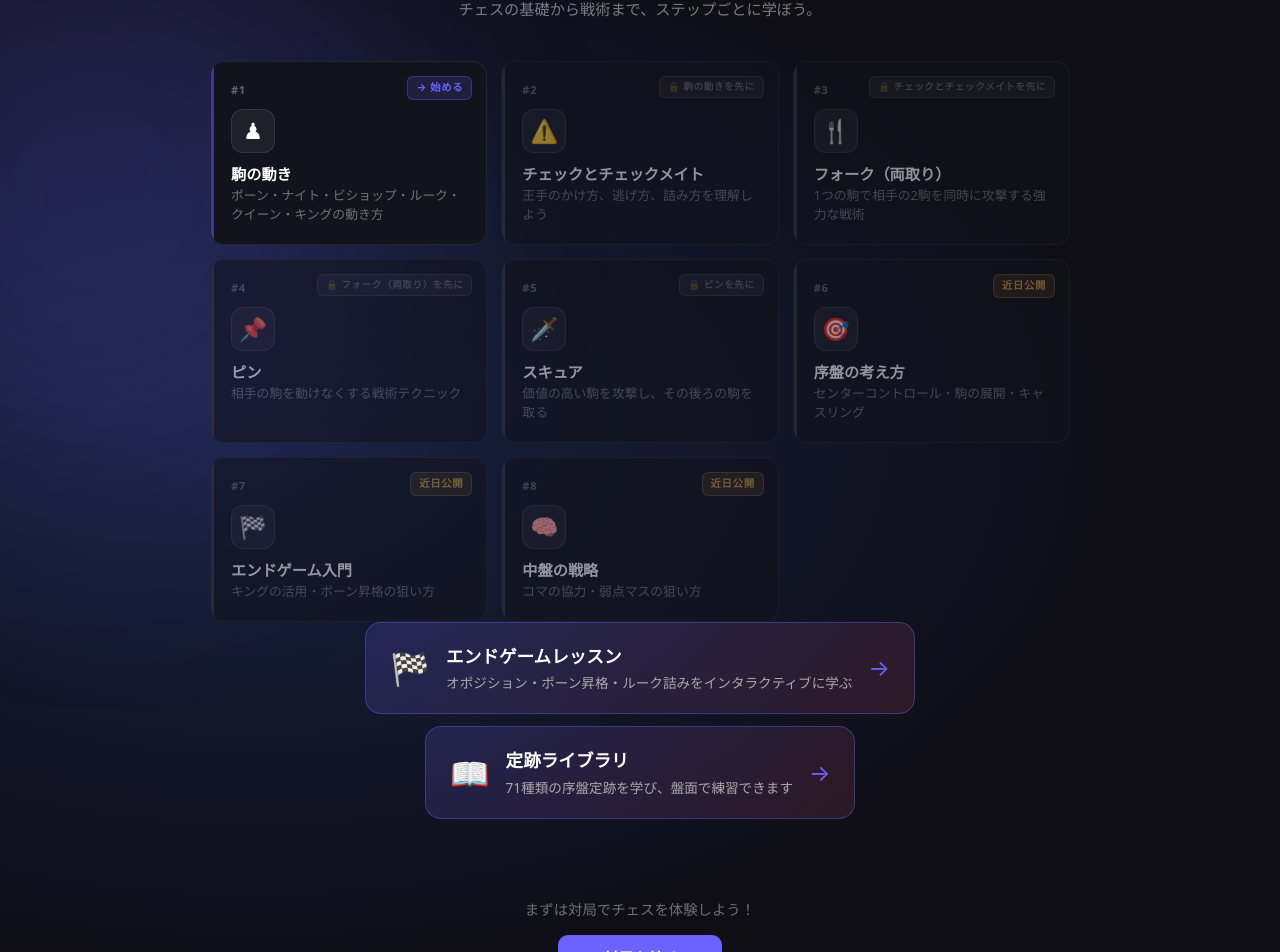
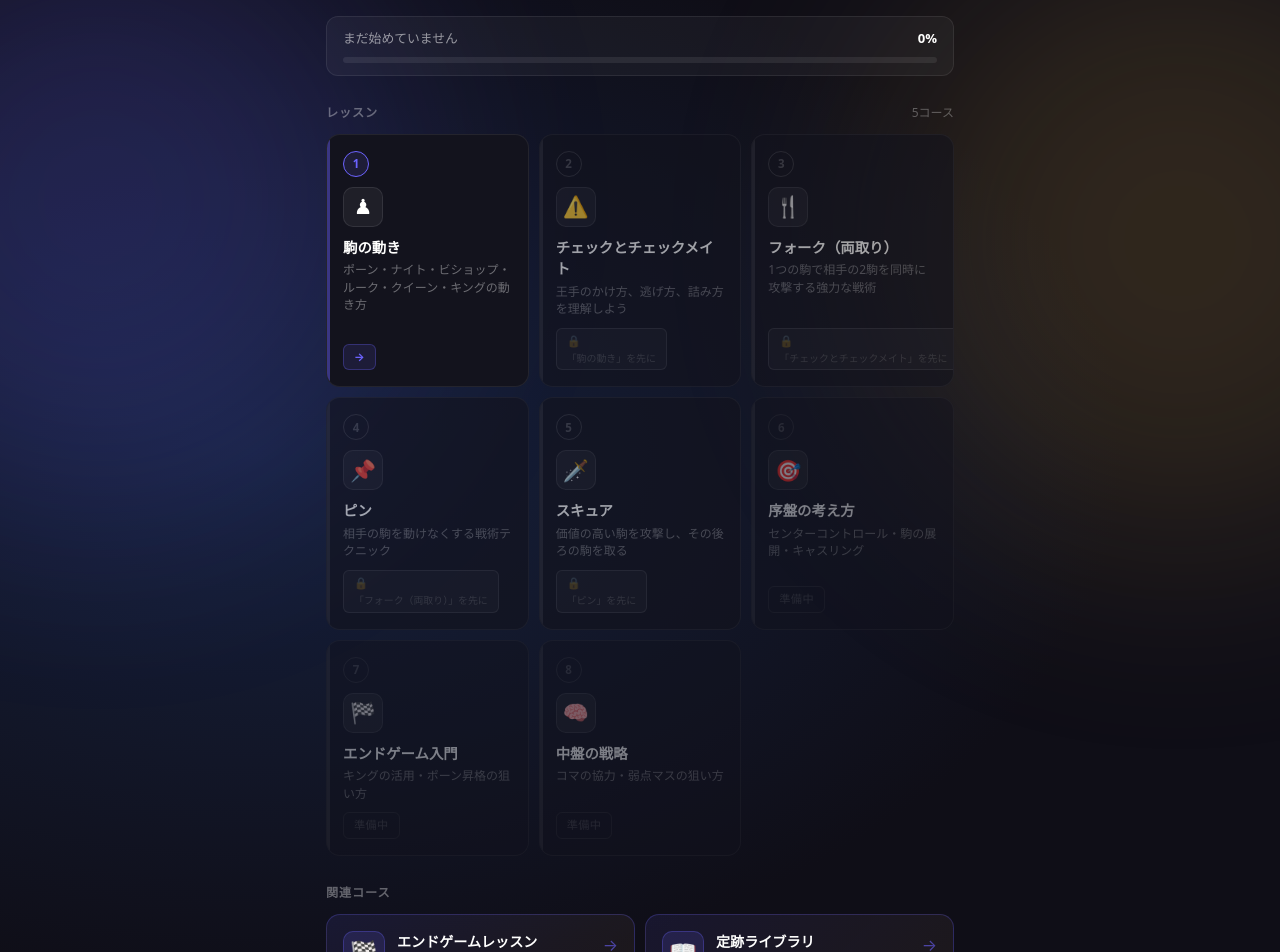
Before and after one commit to Mimi-Rabbit-usagi/EIDRITH, a React (Vite) app: page /learn in a window 1280 px wide. Shown: the part 179-1131 px from the top of the page. Built offline with nearby package versions, Linux system fonts and the light colour scheme; no server answers.

Commit message:
style: Learnページのレイアウトを見直し、進捗バーとレッスンステータス表示を追加

```diff
--- a/src/pages/Learn.jsx
+++ b/src/pages/Learn.jsx
@@ -16,128 +16,136 @@ const LESSON_DEFS = [
   { id: 'strategy', icon: '🧠', title: '中盤の戦略',             desc: 'コマの協力・弱点マスの狙い方',                          hasContent: false },
 ];
 
+const CONTENT_LESSONS = LESSON_DEFS.filter(l => l.hasContent);
+
 export default function Learn() {
   const navigate = useNavigate();
+  const progress = safeLoad('chess-lesson-progress', []);
 
-  // progressは1回だけ読み込む
-  const progress = (() => {
-    return safeLoad('chess-lesson-progress', []);
-  })();
+  const completedCount = progress.filter(id => LESSON_DEFS.find(l => l.id === id)).length;
+  const totalContent   = CONTENT_LESSONS.length;
+  const progressPct    = totalContent > 0 ? Math.round((completedCount / totalContent) * 100) : 0;
 
   return (
     <div className="learn-container">
-      {/* 背景装飾 */}
       <div className="home-bg-glow home-bg-glow--left" />
+      <div className="home-bg-glow home-bg-glow--right" />
 
       <NavBar />
 
-      {/* タイトル */}
+      {/* ヒーロー */}
       <section className="learn-hero">
-        <h1 className="learn-title">学習モード</h1>
-        <p className="learn-subtitle">
-          チェスの基礎から戦術まで、ステップごとに学ぼう。
-        </p>
+        <h1 className="learn-title">📖 学習モード</h1>
+        <p className="learn-subtitle">基礎から戦術まで、ステップごとに学ぼう。</p>
+
+        <div className="learn-hero-progress">
+          <div className="learn-hero-prog-meta">
+            <span className="learn-hero-prog-label">
+              {completedCount > 0 ? `${completedCount} / ${totalContent} レッスン完了` : 'まだ始めていません'}
+            </span>
+            <span className="learn-hero-prog-pct">{progressPct}%</span>
+          </div>
+          <div className="learn-hero-prog-bar-wrap">
+            <div className="learn-hero-prog-bar" style={{ width: `${progressPct}%` }} />
+          </div>
+        </div>
       </section>
 
       {/* レッスン一覧 */}
-      <section className="learn-grid">
+      <section className="learn-section">
+        <div className="learn-section-head">
+          <span className="learn-section-label">レッスン</span>
+          <span className="learn-section-count">{totalContent}コース</span>
+        </div>
+
+        <div className="learn-grid">
           {LESSON_DEFS.map((lesson, index) => {
-          const done = progress.includes(lesson.id);
-          // 最初のレッスンは常にアンロック。それ以降は前のレッスンが完了済みでアンロック
-          const unlocked = lesson.hasContent && (index === 0 || progress.includes(LESSON_DEFS[index - 1].id));
+            const done      = progress.includes(lesson.id);
+            const unlocked  = lesson.hasContent && (index === 0 || progress.includes(LESSON_DEFS[index - 1].id));
+            const isContent = lesson.hasContent;
 
-          // ── アンロック済み ──────────────────────────────────────────────
+            // ── 完了済み / アンロック済み ──
             if (unlocked) {
               return (
-              <div
+                <button
                   key={lesson.id}
                   className={`learn-card learn-card--available${done ? ' learn-card--done' : ''}`}
                   onClick={() => navigate(`/learn/${lesson.id}`)}
                 >
-                <div className="learn-card-number">#{index + 1}</div>
+                  <div className={`learn-step-num ${done ? 'learn-step-num--done' : 'learn-step-num--active'}`}>
+                    {done ? '✓' : index + 1}
+                  </div>
                   <div className="learn-card-icon">{lesson.icon}</div>
                   <div className="learn-card-body">
                     <div className="learn-card-title">{lesson.title}</div>
                     <p className="learn-card-desc">{lesson.desc}</p>
                   </div>
-                {done
-                  ? <div className="learn-card-badge learn-card-badge--done">✅ 完了</div>
-                  : <div className="learn-card-badge learn-card-badge--go">→ 始める</div>
-                }
+                  <div className={`learn-card-status ${done ? 'learn-card-status--done' : 'learn-card-status--go'}`}>
+                    {done ? '完了' : '→'}
                   </div>
+                </button>
               );
             }
 
-          // ── コンテンツあり・ロック中（前のレッスン未完了）─────────────────
-          if (lesson.hasContent) {
+            // ── コンテンツあり・ロック中 ──
+            if (isContent) {
               const prevLesson = LESSON_DEFS[index - 1];
               return (
                 <div key={lesson.id} className="learn-card learn-card--locked">
-                <div className="learn-card-number">#{index + 1}</div>
+                  <div className="learn-step-num learn-step-num--locked">{index + 1}</div>
                   <div className="learn-card-icon">{lesson.icon}</div>
                   <div className="learn-card-body">
                     <div className="learn-card-title">{lesson.title}</div>
                     <p className="learn-card-desc">{lesson.desc}</p>
                   </div>
-                <div className="learn-card-badge learn-card-badge--locked">
-                  🔒 {prevLesson.title}を先に
+                  <div className="learn-card-status learn-card-status--locked">
+                    🔒
+                    <span className="learn-card-lock-hint">「{prevLesson.title}」を先に</span>
                   </div>
                 </div>
               );
             }
 
-          // ── 近日公開 ───────────────────────────────────────────────────
+            // ── 近日公開 ──
             return (
-            <div key={lesson.id} className="learn-card learn-card--locked">
-              <div className="learn-card-number">#{index + 1}</div>
+              <div key={lesson.id} className="learn-card learn-card--soon">
+                <div className="learn-step-num learn-step-num--soon">{index + 1}</div>
                 <div className="learn-card-icon">{lesson.icon}</div>
                 <div className="learn-card-body">
                   <div className="learn-card-title">{lesson.title}</div>
                   <p className="learn-card-desc">{lesson.desc}</p>
                 </div>
-              <div className="learn-card-badge">近日公開</div>
+                <div className="learn-card-status learn-card-status--soon">準備中</div>
               </div>
             );
           })}
-      </section>
-
-      {/* エンドゲームレッスンへのリンク */}
-      <section className="learn-opening-banner" onClick={() => navigate('/endgame')}
-        style={{ marginBottom: '12px' }}>
-        <div className="learn-opening-banner-inner">
-          <span className="learn-opening-banner-icon">🏁</span>
-          <div>
-            <p className="learn-opening-banner-title">エンドゲームレッスン</p>
-            <p className="learn-opening-banner-desc">
-              オポジション・ポーン昇格・ルーク詰みをインタラクティブに学ぶ
-            </p>
-          </div>
-          <span className="learn-opening-banner-arrow">→</span>
         </div>
       </section>
 
-      {/* 定跡ライブラリへのリンク */}
-      <section className="learn-opening-banner" onClick={() => navigate('/openings')}>
-        <div className="learn-opening-banner-inner">
-          <span className="learn-opening-banner-icon">📖</span>
-          <div>
-            <p className="learn-opening-banner-title">定跡ライブラリ</p>
-            <p className="learn-opening-banner-desc">
-              {OPENINGS.length}種類の序盤定跡を学び、盤面で練習できます
-            </p>
+      {/* 関連コース */}
+      <section className="learn-section learn-extras">
+        <div className="learn-section-head">
+          <span className="learn-section-label">関連コース</span>
         </div>
-          <span className="learn-opening-banner-arrow">→</span>
+        <div className="learn-extras-grid">
+          <button className="learn-extra-card" onClick={() => navigate('/endgame')}>
+            <div className="learn-extra-icon">🏁</div>
+            <div className="learn-extra-body">
+              <div className="learn-extra-title">エンドゲームレッスン</div>
+              <p className="learn-extra-desc">オポジション・ポーン昇格・ルーク詰みをインタラクティブに学ぶ</p>
             </div>
-      </section>
+            <span className="learn-extra-arrow">→</span>
+          </button>
 
-      {/* 足元のCTA */}
-      <section className="learn-cta">
-        <p className="learn-cta-text">
-          まずは対局でチェスを体験しよう！
-        </p>
-        <button className="learn-cta-btn" onClick={() => navigate('/play')}>
-          ♟ 対局を始める
+          <button className="learn-extra-card" onClick={() => navigate('/openings')}>
+            <div className="learn-extra-icon">📖</div>
+            <div className="learn-extra-body">
+              <div className="learn-extra-title">定跡ライブラリ</div>
+              <p className="learn-extra-desc">{OPENINGS.length}種類の序盤定跡を盤面で練習できます</p>
+            </div>
+            <span className="learn-extra-arrow">→</span>
           </button>
+        </div>
       </section>
     </div>
   );
```
Also changed, not shown: src/index.css. Lines whose indentation alone changed are shown as unchanged.
